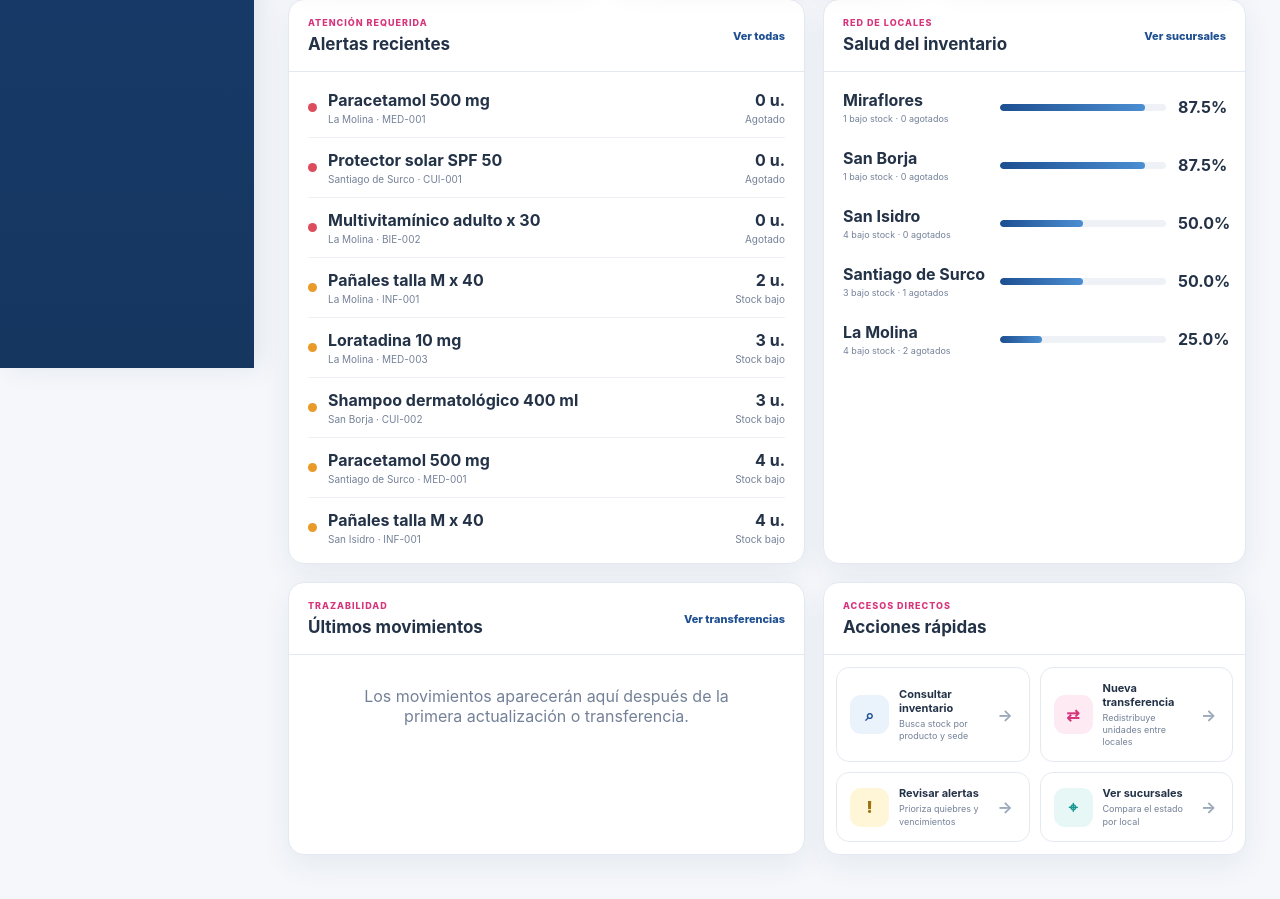
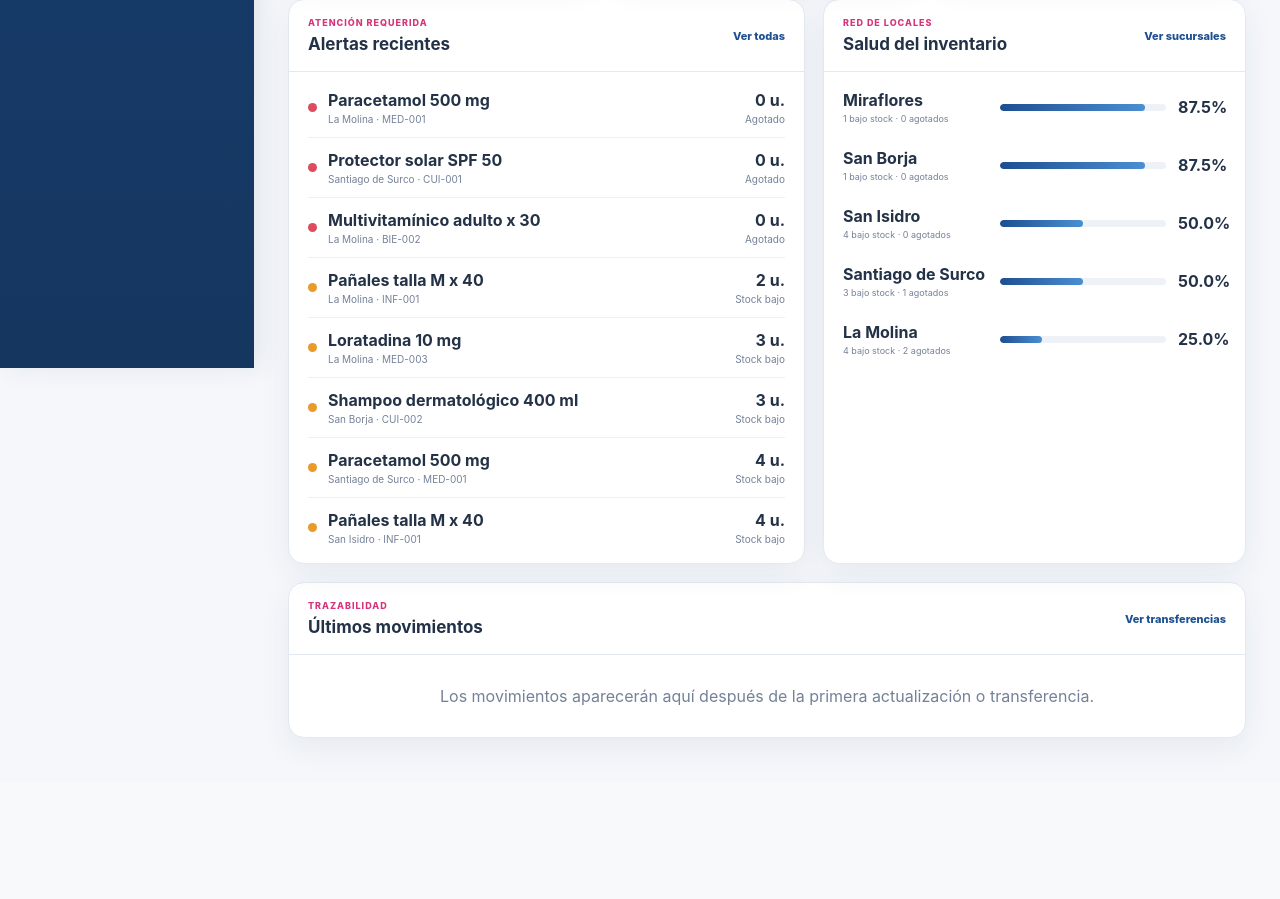
Before and after one commit to Emil-Aliaga/CloudBusiness-FarmaCerca-Grupo6, a FastAPI app: page / in a window 1280 px wide. Shown: the part 432-1331 px from the top of the page. After the commit the page ends 1176 px from the top, so only its background shows below. Run offline with FastAPI, Linux system fonts and the light colour scheme; data comes from the database, SQL or seed files in the repository; data that the repository does not hold is empty; some libraries are stand-ins or nearby versions.

Commit message:
Simplify dashboard and remove duplicate quick actions

```diff
--- a/templates/dashboard.html
+++ b/templates/dashboard.html
@@ -43,7 +43,7 @@
   </section>
 </div>
 
-<div class="grid-2 dashboard-bottom">
+<div class="dashboard-bottom">
   <section class="panel">
     <div class="panel-heading"><div><span class="eyebrow">Trazabilidad</span><h2>Últimos movimientos</h2></div><a href="/transfers">Ver transferencias</a></div>
     <div class="movement-list">
@@ -52,15 +52,5 @@
       {% else %}<div class="empty-state">Los movimientos aparecerán aquí después de la primera actualización o transferencia.</div>{% endfor %}
     </div>
   </section>
-
-  <section class="panel quick-actions-panel">
-    <div class="panel-heading"><div><span class="eyebrow">Accesos directos</span><h2>Acciones rápidas</h2></div></div>
-    <div class="quick-actions">
-      <a class="quick-action qa-blue" href="/inventory"><span>⌕</span><div><strong>Consultar inventario</strong><small>Busca stock por producto y sede</small></div><b>→</b></a>
-      <a class="quick-action qa-magenta" href="/transfers"><span>⇄</span><div><strong>Nueva transferencia</strong><small>Redistribuye unidades entre locales</small></div><b>→</b></a>
-      <a class="quick-action qa-yellow" href="/alerts"><span>!</span><div><strong>Revisar alertas</strong><small>Prioriza quiebres y vencimientos</small></div><b>→</b></a>
-      <a class="quick-action qa-teal" href="/branches"><span>⌖</span><div><strong>Ver sucursales</strong><small>Compara el estado por local</small></div><b>→</b></a>
-    </div>
-  </section>
 </div>
 {% endblock %}
```
